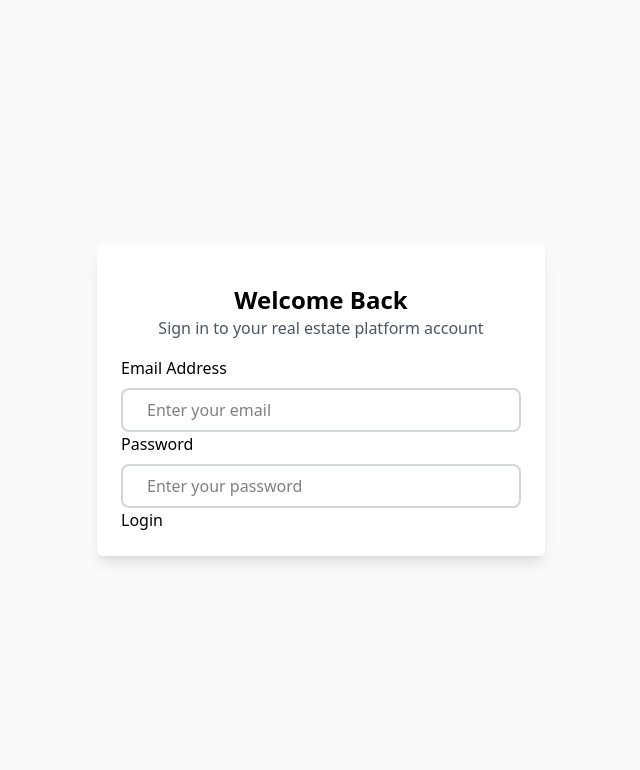
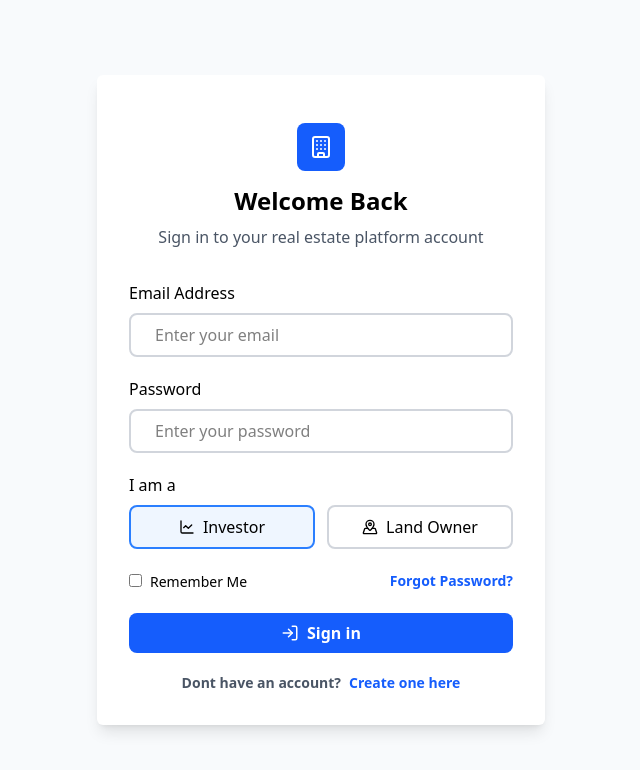
Before and after one commit to Raja-Ali11/JV-Agreement, a Next.js app: page / in a window 1280 px wide. Shown: the top 770 px of the page, without its empty margins (319-959 px from the left). Built offline with nearby package versions, Linux system fonts and the light colour scheme.

Commit message:
Login page completed

```diff
--- a/app/auth/login.tsx
+++ b/app/auth/login.tsx
@@ -1,27 +1,37 @@
 'use client'
+import { Building, ChartLine, LogIn, MapPinned } from "lucide-react";
 import { useForm } from "react-hook-form";
+import { useNavigate } from "react-router-dom";
 
 type LoginFormData={
     email:string
     password:string
+    role: 'investor' | 'landOwner'
 }
 
 export default function Login(){
 
-    const{register,handleSubmit} = useForm<LoginFormData>();
+    // const navigate = useNavigate();
+
+    const{register,handleSubmit} = useForm<LoginFormData>({
+        defaultValues: { role: 'investor' }
+    });
 
     const onSubmit = (data:LoginFormData)=>{
         console.log(data.email, data.password);
     };
 return(
     <div className="flex items-center justify-center min-h-screen bg-slate-50">
-        <div className="w-full max-w-md rounded-md bg-white shadow-lg p-6">
+        <div className="w-full max-w-md rounded-md bg-white shadow-lg p-8">
 
-            <div className="text-center py-4">
+            <div className="text-center py-4 space-y-2">
+                <p className="p-3 inline-block rounded-lg bg-blue-600 text-white">
+                    <Building size={24}/>
+                </p>
                 <h2 className="text-2xl font-bold">Welcome Back</h2>
                 <p className="text-gray-600">Sign in to your real estate platform account</p>
             </div>
-        <form onSubmit={handleSubmit(onSubmit)}>
+        <form onSubmit={handleSubmit(onSubmit)} className="space-y-5 mt-4">
 
             <div>
                 <label className="block font-medium font-bold mb-2">Email Address</label>
@@ -38,11 +48,65 @@ return(
             />
             </div>
 
-            <button type="submit">
-                Login
+            <div>
+                <label className="block font-medium mb-2">I am a</label>
+                <div className="grid grid-cols-2 gap-3">
+                    <div>
+                        <input
+                            type="radio"
+                            id="role-investor"
+                            value="investor"
+                            {...register('role', { required: true })}
+                            className="peer hidden"
+                            name="role"
+                        />
+                        <label
+                            htmlFor="role-investor"
+                            className="cursor-pointer gap-2 p-2 border-2 border-gray-300 rounded-lg flex items-center justify-center text-center peer-checked:border-blue-500 peer-checked:bg-blue-50"
+                        >
+                            <ChartLine size={16}/>
+                            <span className="font-medium">Investor</span>
+                        </label>
+                    </div>
+                    <div>
+                        <input
+                            type="radio"
+                            id="role-landOwner"
+                            value="landOwner"
+                            {...register('role', { required: true })}
+                            className="peer hidden"
+                            name="role"
+                        />
+                        <label
+                            htmlFor="role-landOwner"
+                            className="cursor-pointer gap-2 p-2 border-2 border-gray-300 rounded-lg flex items-center justify-center text-center peer-checked:border-blue-500 peer-checked:bg-blue-50"
+                        >
+                            <MapPinned size={16} />
+                            <span className="font-medium">Land Owner</span>
+                        </label>
+                    </div>
+                </div>
+            </div>
 
+            <div className="flex justify-between items-center">
+                <div className="items-center">
+                    <input type="checkbox" id="rememberMe" className="mr-2"/>
+                    <label htmlFor="rememberMe" className="text-sm font-medium">Remember Me</label>
+                </div>
+                <div>
+                    <p  className="text-sm font-semibold text-blue-600 hover:underline cursor-pointer">Forgot Password?</p>
+                </div>
+            </div>
+
+            <button type="submit" className=" flex justify-center gap-2 p-2 items-center text-center bg-blue-600 rounded-lg text-white font-bold w-full">
+                <LogIn size={18} />
+                Sign in
             </button>
 
+            <div className="flex space-x-2 font-semibold text-sm justify-center">
+                <span className="text-gray-600">Dont have an account?</span>
+                <p className=" text-blue-600 hover:underline cursor-pointer">Create one here</p>
+            </div>
 
         </form>
         </div>
--- a/package.json
+++ b/package.json
@@ -9,10 +9,12 @@
     "lint": "eslint"
   },
   "dependencies": {
+    "lucide-react": "^0.563.0",
     "next": "16.1.1",
     "react": "19.2.3",
     "react-dom": "19.2.3",
-    "react-hook-form": "^7.69.0"
+    "react-hook-form": "^7.69.0",
+    "react-router-dom": "^7.13.0"
   },
   "devDependencies": {
     "@tailwindcss/postcss": "^4",
```
Also changed, not shown: 1 other file (tests, documents, lock files or other folders).
